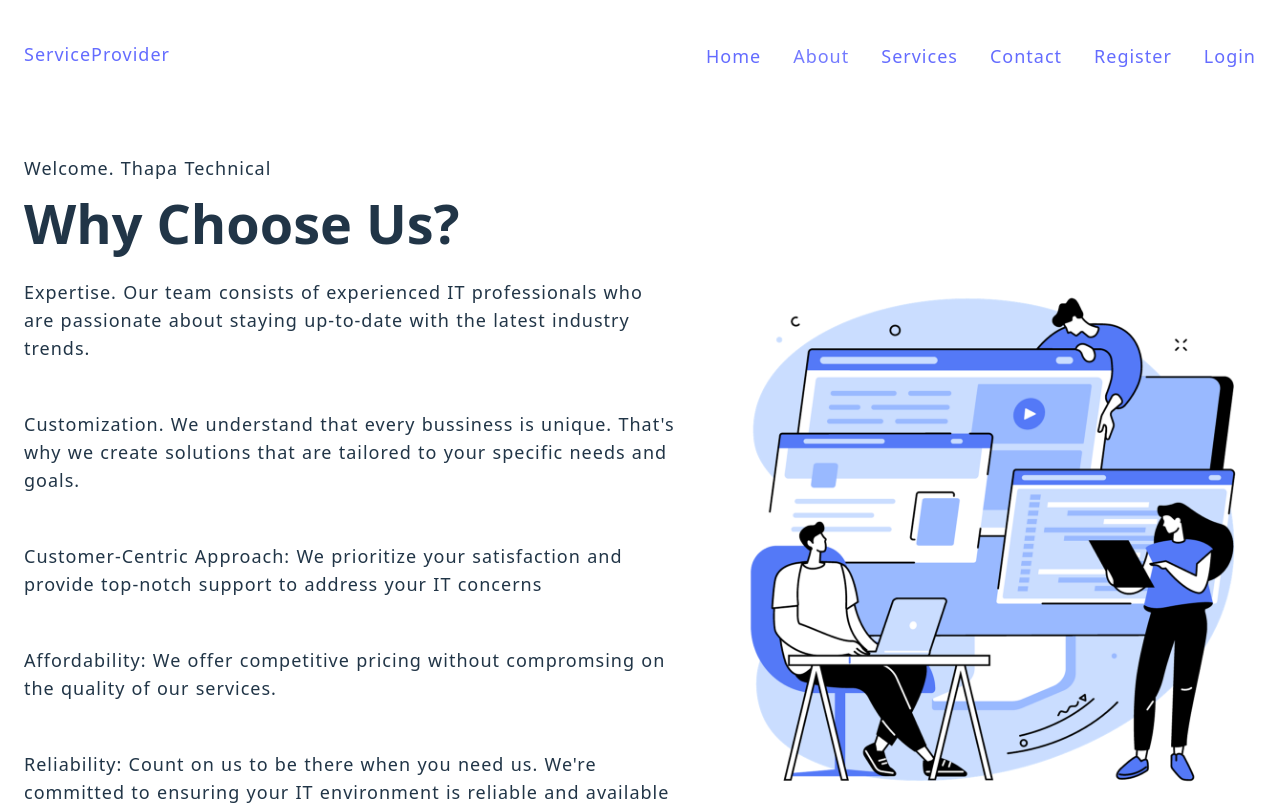
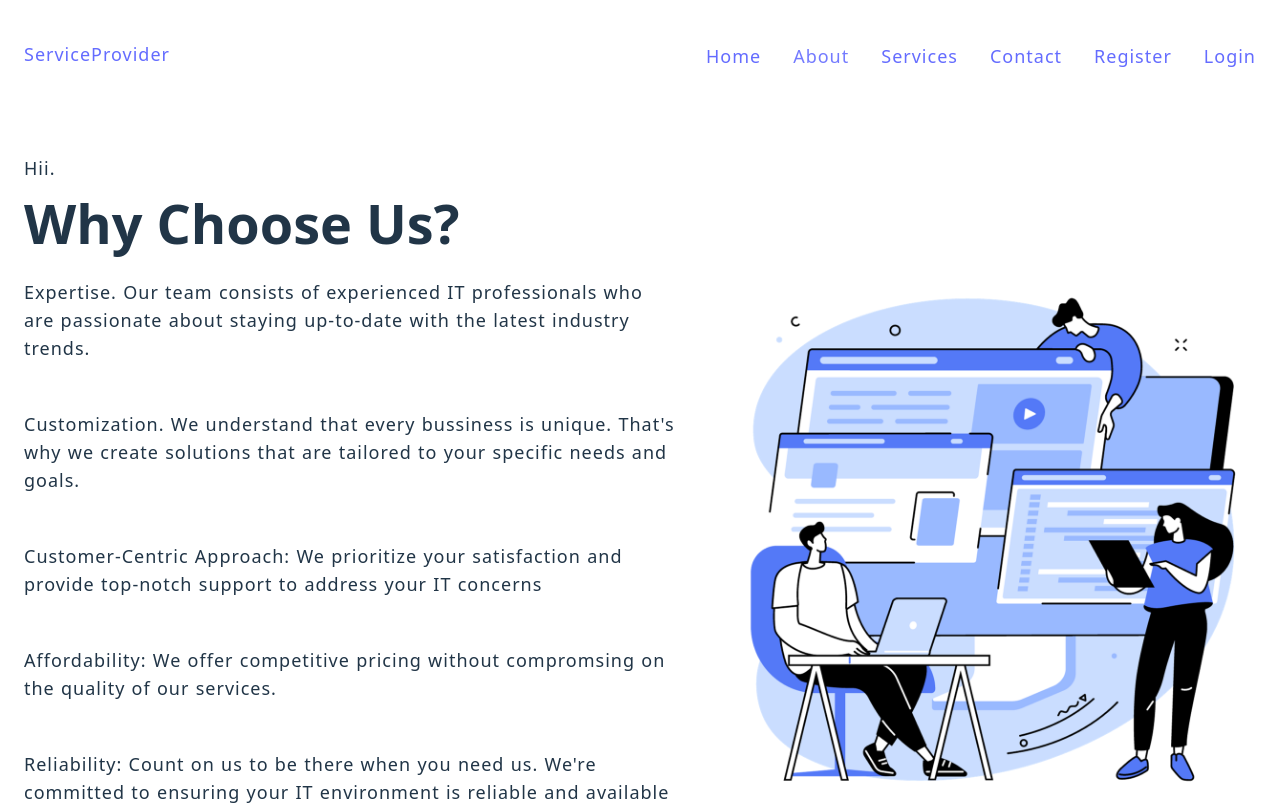
Before and after one commit to MuhammadFaizan144/MERN-Tutorial, a React (Vite) app in the folder client/: page /about in a window 1280 px wide. Shown: the top 805 px of the page. Built offline with nearby package versions, Linux system fonts and the light colour scheme; no server answers.

Commit message:
self complete task of displaying username in home page in tutorial 31

```diff
--- a/client/src/pages/About.jsx
+++ b/client/src/pages/About.jsx
@@ -1,14 +1,30 @@
 import React from 'react'
 import Analytics from '../Components/Analytics'
+import { useState } from 'react'
+import { useAuth } from '../store/auth';
+const About = () => {
+  const[about,setAbout]=useState({
+      username:"",
+      email:"",
+      message:"",
+    });
+  const [userData, setUserData] = useState(true)
+    const {user}=useAuth()
 
-const About = () => {
+    if(userData && user){
+      setAbout({
+        username:user.username,
+      })
+
+      setUserData(false)
+    }
   return (
     <>
     <main>
         <section className="section-hero">
           <div className="container grid grid-two-cols">
             <div className="hero-content">
-              <p>Welcome. Thapa Technical</p>
+              <p>Hii. {user.username}</p>
               <h1>Why Choose Us?</h1>
               <p>
                 Expertise. Our team consists of experienced IT professionals who are passionate about staying up-to-date with the latest industry trends.
```
